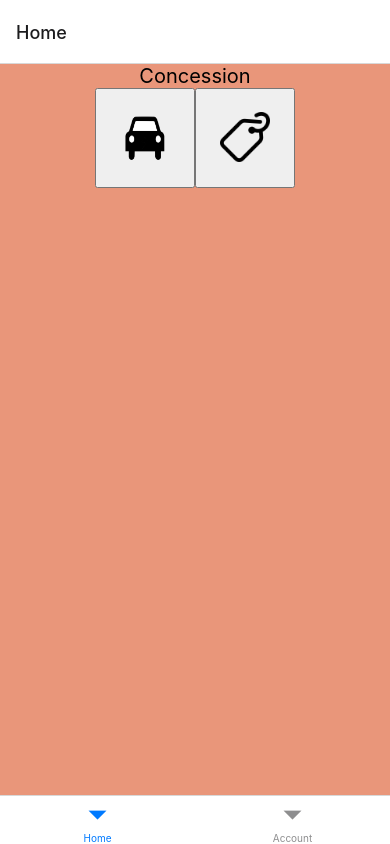
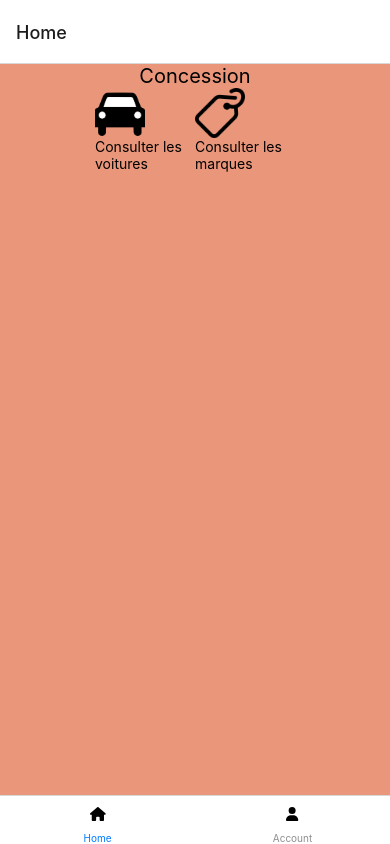
Before and after one commit to thomas-dsm/AppConcession-DASILVAMENDONCALEMETAYER, a React Native app: screen /Home in a window 390 px wide. Built offline with nearby package versions, Linux system fonts and the light colour scheme.

Commit message:
remove html

```diff
--- a/navigation/Navigation.tsx
+++ b/navigation/Navigation.tsx
@@ -17,7 +17,7 @@ export default function Navigation() {
                     component={HomeScreen}
                     options={{
                         title: 'Home',
-                        //tabBarIcon: () => <FontAwesomeIcon icon={faHome} />,
+                        tabBarIcon: () => <FontAwesomeIcon icon={faHome} />,
                     }}
                 />
                 <BottomTabNavigator.Screen
@@ -25,11 +25,10 @@ export default function Navigation() {
                     component={AccountScreen}
                     options={{
                         title: 'Account',
-                        //tabBarIcon: () => <FontAwesomeIcon icon={faUser} />,
+                        tabBarIcon: () => <FontAwesomeIcon icon={faUser} />,
                     }}
                 />
             </BottomTabNavigator.Navigator>
         </NavigationContainer>
-
-)
+    )
 }
--- a/screens/HomeScreen.tsx
+++ b/screens/HomeScreen.tsx
@@ -1,6 +1,7 @@
-import {StyleSheet, Text, View, FlatList, Image, Button} from 'react-native';
+import {StyleSheet, Text, View, FlatList, Image, Button, Touchable, TouchableOpacity} from 'react-native';
 import VoitureListItem from "../components/VoitureListItem";
 import {Voiture} from "../Entity/Voiture";
+import React from "react";
 
 export const VOITURES_LIST : Voiture[] = [
     new Voiture("AA-000-AA", "12-05-2000", "FFFFFF", require("../assets/images/default-car.png")),
@@ -17,12 +18,14 @@ export default function HomeScreen() {
             </View>
 
             <View style={styles.flex_container}>
-                <button title={"Consulter les voitures"} style={styles.icon}>
-                    <img style={styles.teaserImage} src= {require("../assets/images/default-car.png")}  alt={"car-icon"}/>
-                </button>
-                <button title={"Consulter les marques"} style={styles.icon}>
-                    <img style={styles.teaserImage} src= {require("../assets/images/default-brand.png")}  alt={"brand-icon"}/>
-                </button>
+                <TouchableOpacity style={styles.icon}>
+                    <Image style={styles.teaserImage} source= {require("../assets/images/default-car.png")}  alt={"car-icon"}/>
+                    <Text>Consulter les voitures</Text>
+                </TouchableOpacity>
+                <TouchableOpacity style={styles.icon}>
+                    <Image style={styles.teaserImage} source= {require("../assets/images/default-brand.png")}  alt={"brand-icon"}/>
+                    <Text>Consulter les marques</Text>
+                </TouchableOpacity>
             </View>
         </View>
     )
```
